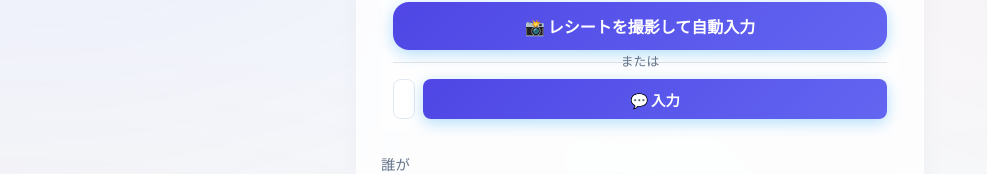
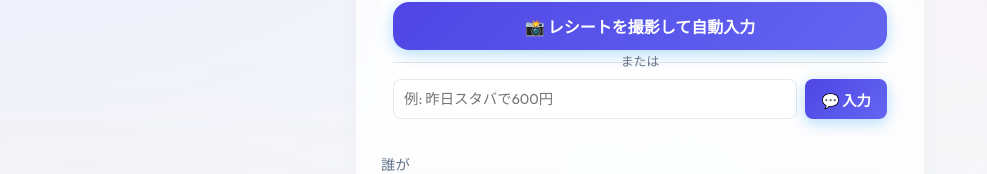
Before and after one commit to rikakosan0412-art/rikako-budget, a React (Vite) app: page / in a window 1280 px wide. Shown: the part 210-384 px from the top of the page, without its empty margins (0-987 px from the left). Built offline with nearby package versions, Linux system fonts and the light colour scheme; no server answers; the database is empty.

Commit message:
Add files via upload

```diff
--- a/src/components/TransactionForm.jsx
+++ b/src/components/TransactionForm.jsx
@@ -203,14 +203,14 @@ const TransactionForm = ({ onAddTransaction, settings }) => {
                 onChange={(e) => setTextInput(e.target.value)}
                 onKeyDown={(e) => { if (e.key === 'Enter') { e.preventDefault(); handleTextSubmit(); } }}
                 disabled={isTextLoading || isOcrLoading}
-                style={{ flex: 1, padding: '10px', borderRadius: '8px', border: '1px solid #e2e8f0', fontSize: '0.9rem' }}
+                style={{ flex: 1, minWidth: 0, padding: '10px', borderRadius: '8px', border: '1px solid #e2e8f0', fontSize: '0.9rem' }}
               />
               <button
                 type="button"
                 className={`btn ${isTextLoading ? 'btn-secondary' : 'btn-primary'}`}
                 onClick={handleTextSubmit}
                 disabled={isTextLoading || isOcrLoading || !textInput.trim()}
-                style={{ padding: '0 16px', borderRadius: '8px', fontSize: '0.9rem', whiteSpace: 'nowrap', minWidth: '80px' }}
+                style={{ width: 'auto', flexShrink: 0, padding: '0 16px', borderRadius: '8px', fontSize: '0.9rem', whiteSpace: 'nowrap' }}
               >
                 {isTextLoading ? '解析中' : '💬 入力'}
               </button>
```
